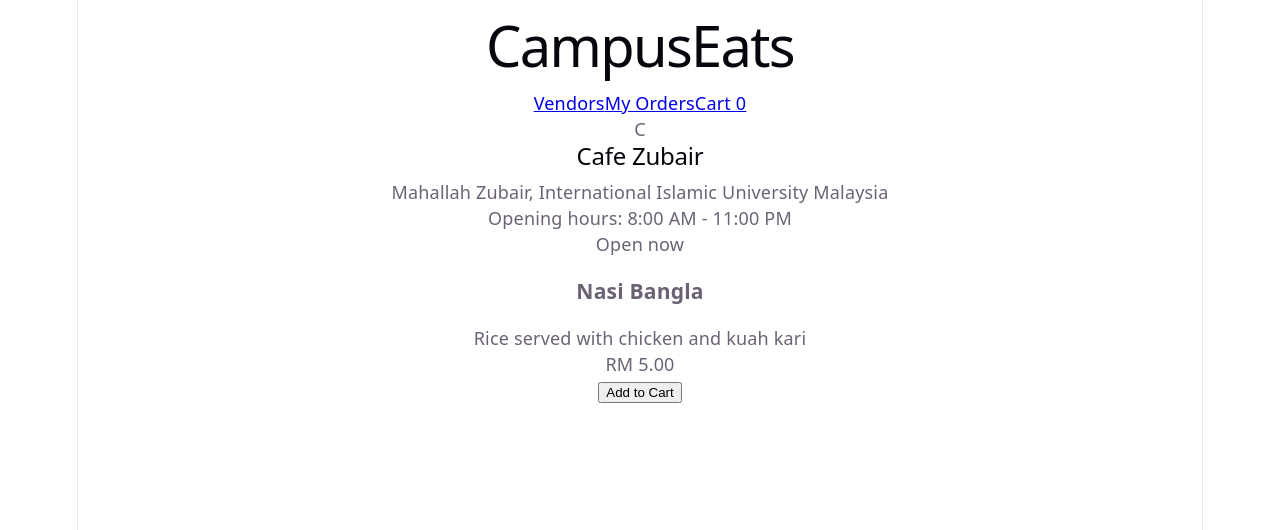
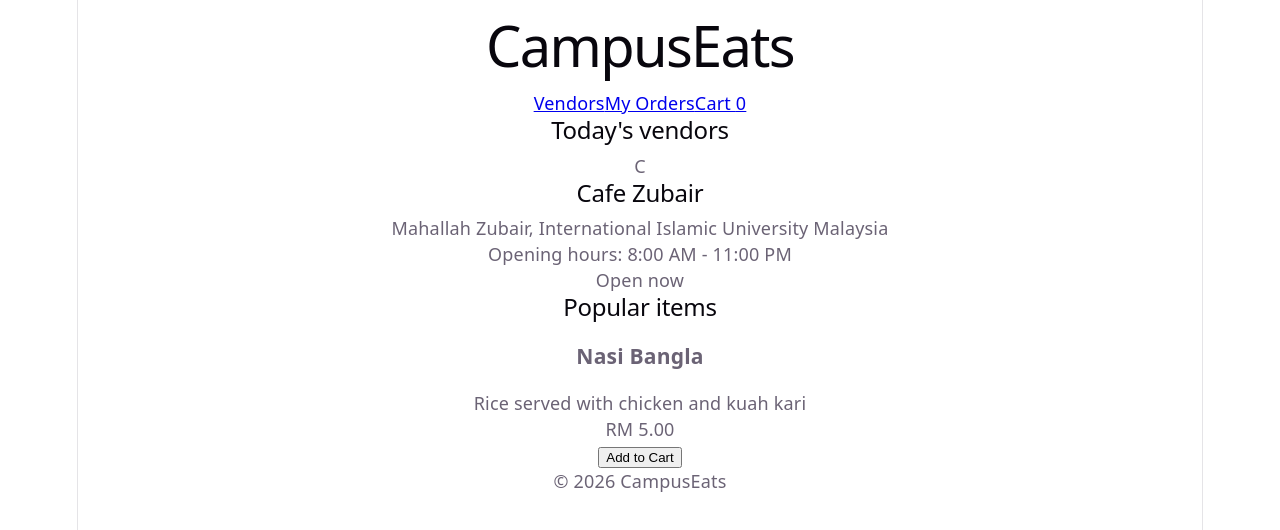
Before and after one commit to Pokp4n/campuseats-2417219, a React (Vite) app: page / in a window 1280 px wide. Shown: the top 530 px of the page. Built offline with nearby package versions, Linux system fonts and the light colour scheme.

Commit message:
Compose CampusEats main page

```diff
--- a/src/App.jsx
+++ b/src/App.jsx
@@ -1,13 +1,27 @@
 import Header from "./components/Header.jsx";
 import VendorCard from "./components/VendorCard.jsx";
 import MenuItemCard from "./components/MenuItemCard.jsx";
+import Footer from "./components/Footer.jsx";
 
 function App() {
   return (
     <>
       <Header />
-      <VendorCard />
-      <MenuItemCard />
+
+      <main className="container">
+        <section>
+          <h2>Today's vendors</h2>
+          <VendorCard />
+        </section>
+
+        <section>
+          <h2>Popular items</h2>
+          <div className="grid">
+            <MenuItemCard />
+          </div>
+        </section>
+      </main>
+      <Footer />
     </>
   );
 }
--- /dev/null
+++ b/src/components/Footer.jsx
@@ -0,0 +1,11 @@
+function Footer() {
+  const currentYear = new Date().getFullYear();
+
+  return (
+    <footer className="footer">
+      <p>© {currentYear} CampusEats</p>
+    </footer>
+  );
+}
+
+export default Footer;
```
